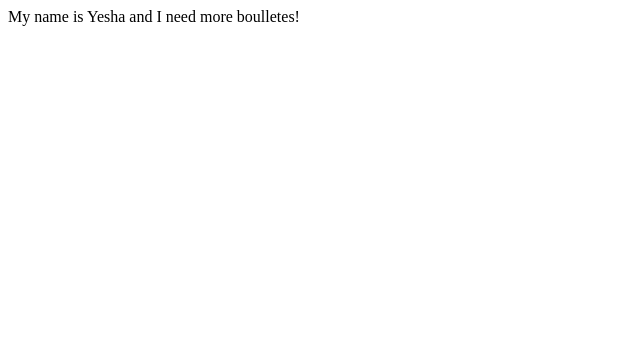
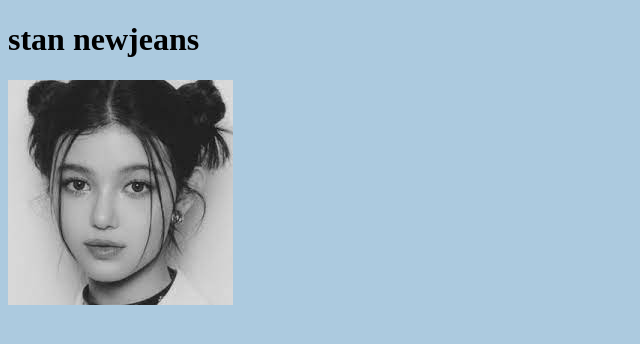
Before and after one commit to yeshayeshayesha/yeung_sandbox, a plain HTML site: page index.html in a window 1280 px wide. Shown: the whole page, without its empty margins (0-640 px from the left). Drawn offline with Linux system fonts and the light colour scheme.

Commit message:
added image and bg color

```diff
--- a/index.html
+++ b/index.html
@@ -1,6 +1,7 @@
 <!DOCTYPE html>
 <html>
-    <body>
-        My name is Yesha and I need more boulletes!
+    <body style="background-color: rgb(172, 202, 223);">
+       <h1> stan newjeans </h1>
+       <img src="download.jpg">
     </body>
 </html>
```
Also changed, not shown: download.jpg (added).
